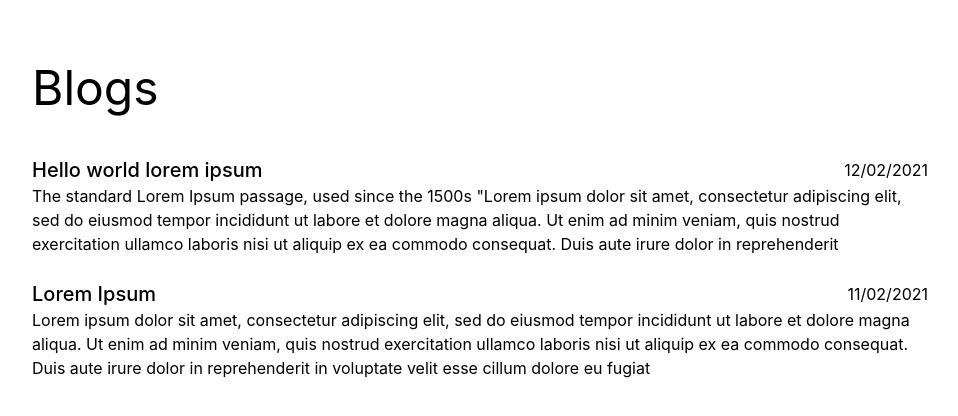
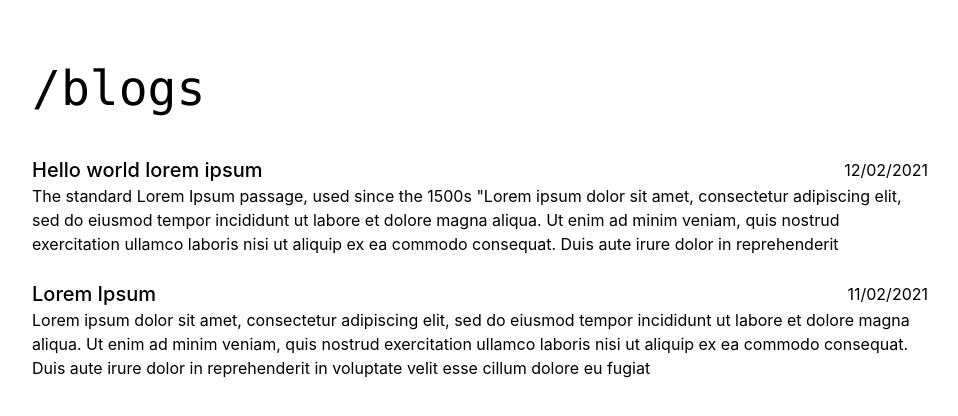
Before and after one commit to vic-lsh/vli, a Next.js app: page /blogs in a window 1280 px wide. Shown: the top 416 px of the page, without its empty margins (160-1118 px from the left). Built offline with nearby package versions, Linux system fonts and the light colour scheme.

Commit message:
feat: update header styling

```diff
--- /dev/null
+++ b/components/subroute-heading.tsx
@@ -0,0 +1,11 @@
+/**
+ * Heading component intended to be used as the header of any sub-route page.
+ *
+ * This component displays content in monofont. It would be best if the content
+ * of the header mirrors the page's URL path (e.g., /comments, /blogs, /images).
+ */
+export const SubrouteHeading: React.FC = ({ children }) => (
+  <h1 className="text-5xl font-mono" style={{ fontFamily: "Monaco" }}>
+    {children}
+  </h1>
+);
--- a/pages/blogs/index.tsx
+++ b/pages/blogs/index.tsx
@@ -2,6 +2,7 @@ import { GetStaticProps } from "next";
 import { Post, readPosts } from "../../libs/posts";
 import { PostPreview } from "../../components/post-preview";
 import { PostLayout } from "../../components/post-layout";
+import { SubrouteHeading } from "../../components/subroute-heading";
 
 interface StaticProps {
   posts: Post[];
@@ -24,9 +25,9 @@ const BlogPreviews: React.FC<{ posts: Post[] }> = ({ posts }) => {
 export default function Blogs({ posts }: StaticProps) {
   return (
     <PostLayout>
-      <h1 data-cy="header" className="text-5xl">
-        Blogs
-      </h1>
+      <SubrouteHeading>
+        <span data-cy="header">/blogs</span>
+      </SubrouteHeading>
 
       <BlogPreviews posts={posts}></BlogPreviews>
     </PostLayout>
```
